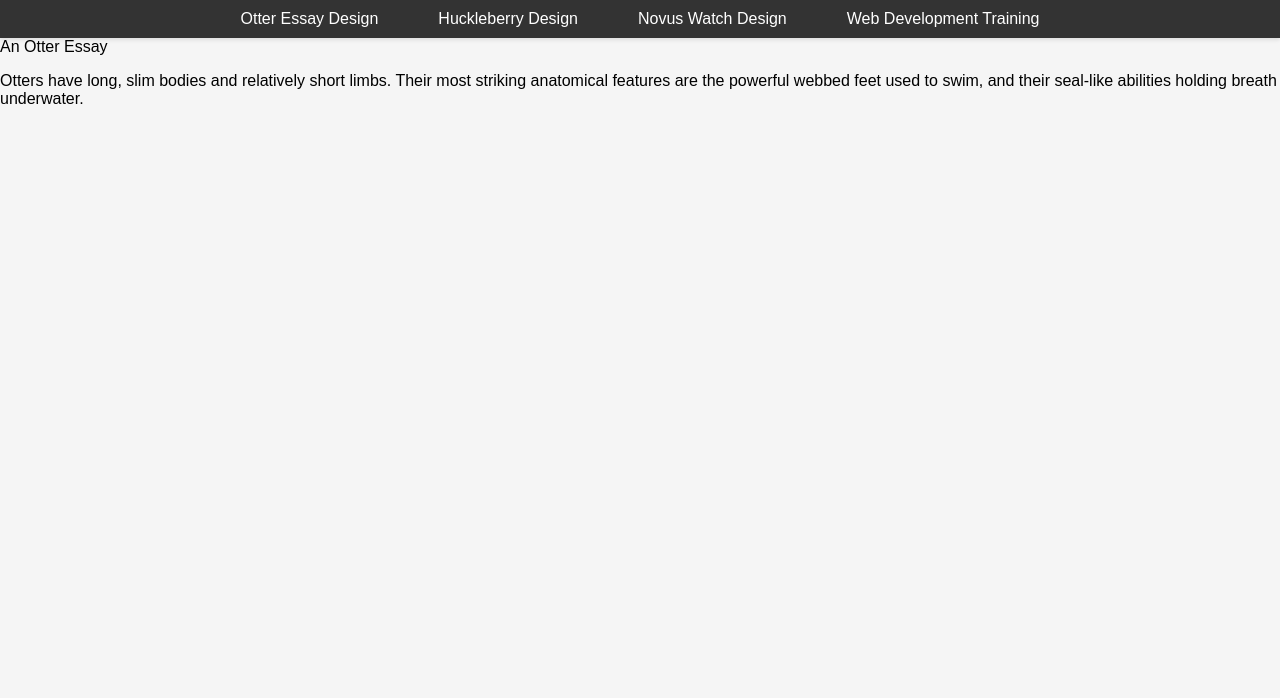
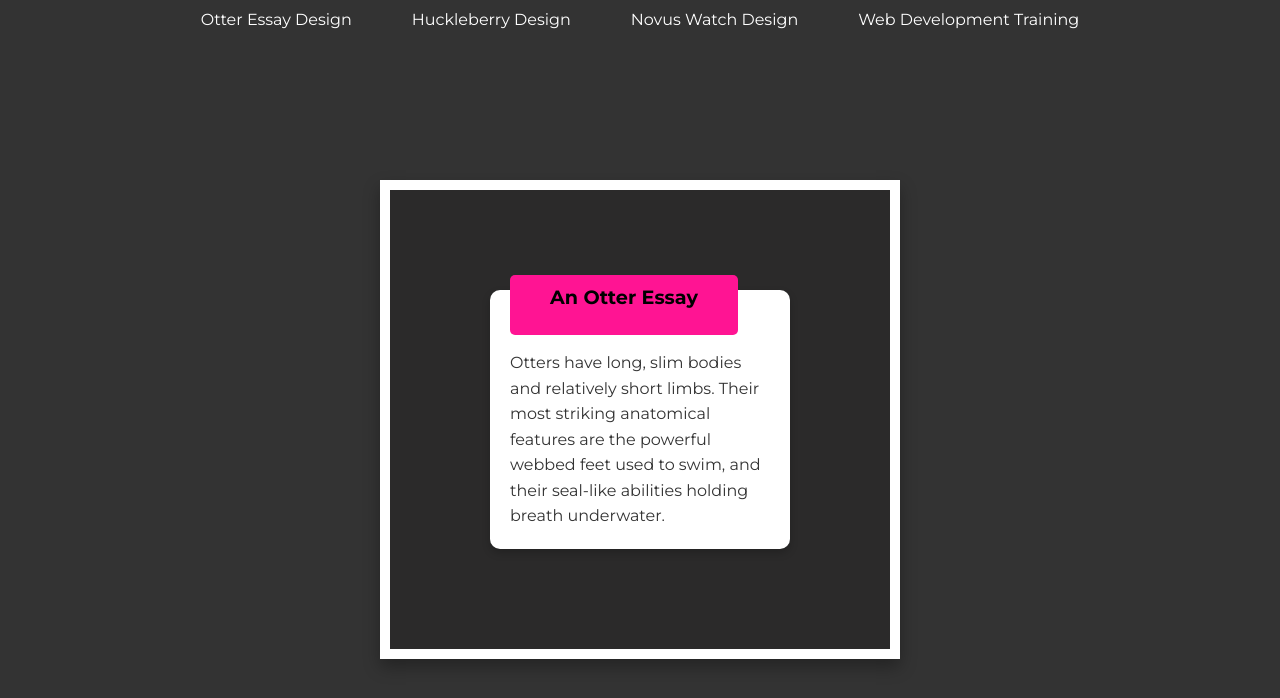
Before and after one commit to ruthieOz/Alt-css, a plain HTML site: page index.html in a window 1280 px wide. Drawn offline with Linux system fonts and the light colour scheme.

Commit message:
Update styles.css

```diff
--- a/styles.css
+++ b/styles.css
@@ -1,12 +1,16 @@
-body {
-  font-family: Arial, sans-serif;
+.heading body {
+  font-family: "Montserrat", serif;
+  font-optical-sizing: auto;
+  font-weight: 800;
+  font-style: bold;
+}
+
+/* Reset default margins and padding */
+* {
   margin: 0;
   padding: 0;
-  background-color: #f5f5f5;
-  display: flex;
-  flex-direction: column; /* Allow stacking navigation and content vertically */
-  align-items: center;
-  height: 100vh;
+  box-sizing: border-box;
+  font-family: "Montserrat", serif;
 }
 
 /* Navigation Bar Styling */
@@ -15,9 +19,7 @@ body {
   padding: 10px 0;
   position: sticky;
   top: 0;
-  width: 100%; /* Full width across the screen */
-  z-index: 1000; /* Keep it above other content */
-  box-shadow: 0 2px 4px rgba(0, 0, 0, 0.1); /* Slight shadow for separation */
+  z-index: 1000;
 }
 
 .navbar ul {
@@ -47,55 +49,62 @@ body {
   border-radius: 5px;
 }
 
-/* Content Container */
-.container {
+/* Body and Background */
+body {
   display: flex;
-  gap: 20px;
-  max-width: 1000px;
+  flex-direction: column;
+  align-items: center;
+  background-color: #333;
+  margin: 0;
+  height: 100vh;
+}
+
+/* Content Section */
+.content {
+  display: flex;
+  justify-content: center;
+  align-items: center;
+  flex-grow: 1;
+  width: 100%;
+}
+
+/* Book Outer Container */
+.book {
+  padding: 100px;
+  background-color: #2b2a2a;
+  border: 10px solid white;
+  box-shadow: 0 8px 16px rgba(0, 0, 0, 0.3);
+}
+
+/* Essay Container */
+.essay-container {
+  position: relative;
   background-color: #fff;
   padding: 20px;
-  box-shadow: 0 4px 8px rgba(0, 0, 0, 0.1);
-  border-radius: 8px;
-  margin-top: 20px; /* Ensure some spacing below the navbar */
+  border-radius: 10px;
+  width: 300px;
+  box-shadow: 0 4px 8px rgba(0, 0, 0, 0.2);
 }
 
-/* Card Design */
-.card {
-  flex: 1;
-  padding: 20px;
-  background-color: #fff;
-  border-radius: 8px;
-  box-shadow: 0 4px 8px rgba(0, 0, 0, 0.1);
+/* Heading */
+.heading {
+  position: absolute;
+  top: -25px;
+  left: 20px;
+  background-color: #ff1493;
+  color: black;
+  font-weight: bold;
+  padding: 10px 40px;
+  border-radius: 5px;
+  font-size: 1.2em;
+  margin-top: 10px;
+  height: 60px
 }
 
-.card h1 {
-  font-size: 24px;
-  font-weight: bold;
-  margin-bottom: 10px;
+/* Essay Text */
+.essay p {
+  color: #333;
+  line-height: 1.6;
+  font-size: 1em;
+  margin-top: 40px;
 }
-
-.card p {
-  font-size: 16px;
-  line-height: 1.6;
-}
-
-.highlight {
-  color: #007B5F;
-  font-weight: bold;
-}
-
-/* Separator */
-.separator {
-  height: 10px;
-  background-color: #e5e5e5;
-  margin: 20px 0;
-}
-
-/* Info Section */
-.info-section {
-  background-color: #ffcc00;
-  padding: 10px 15px;
-  border-radius: 4px;
-  font-weight: bold;
-  margin-bottom: 10px;
-}
```
